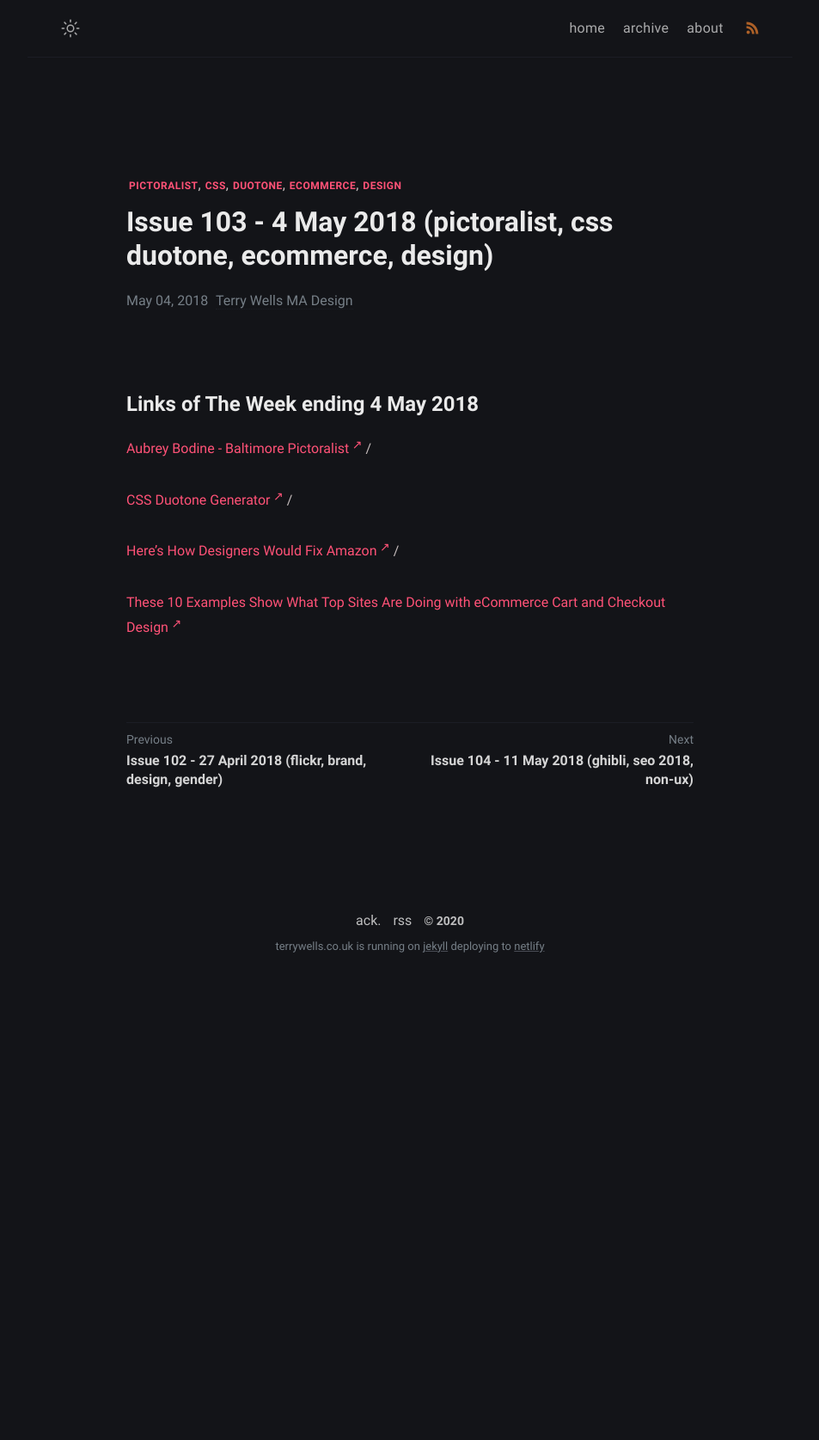
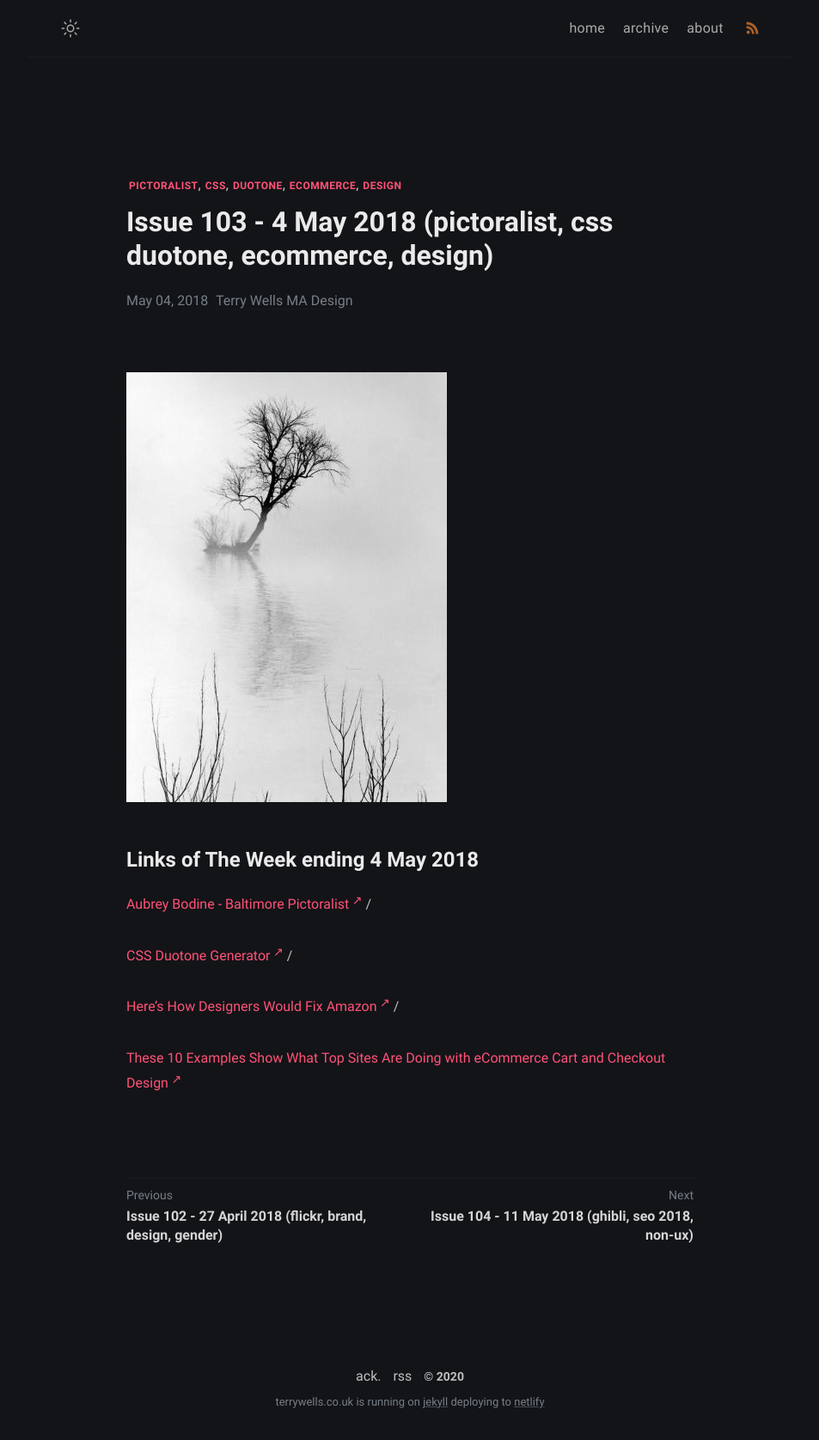
Before and after one commit to wristtattoo/jekyll-klise, a Jekyll site: the page built from _posts/2020-11-03-issue-103-4-may-2018-pictoralist-css-duotone-ecommerce-design.md, in a window 1280 px wide. Shown: the whole page at 86% size, without its empty margins (163-1116 px from the left). Built offline with Jekyll 4.4.1, drawn with Linux system fonts in a browser that asks for light colours; a script that is not in the unit is left out; before the commit the page ends 1145 px from its top, so only the background shows below that.

```diff
--- a/_posts/2020-11-03-issue-103-4-may-2018-pictoralist-css-duotone-ecommerce-design.md
+++ b/_posts/2020-11-03-issue-103-4-may-2018-pictoralist-css-duotone-ecommerce-design.md
@@ -4,6 +4,8 @@
 tags: pictoralist css duotone ecommerce design
 date: 2018-05-04T12:54:10.723Z
 ---
+![Aubrey Bodine - Baltimore Pictoralist](/assets/uploads/issue-103.jpg "Aubrey Bodine - Baltimore Pictoralist")
+
 # Links of The Week ending 4 May 2018
 
 <a href="https://aaubreybodine.com" target="_blank">Aubrey Bodine - Baltimore Pictoralist</a> /
```
Also changed, not shown: assets/uploads/issue-103.jpg (added).
